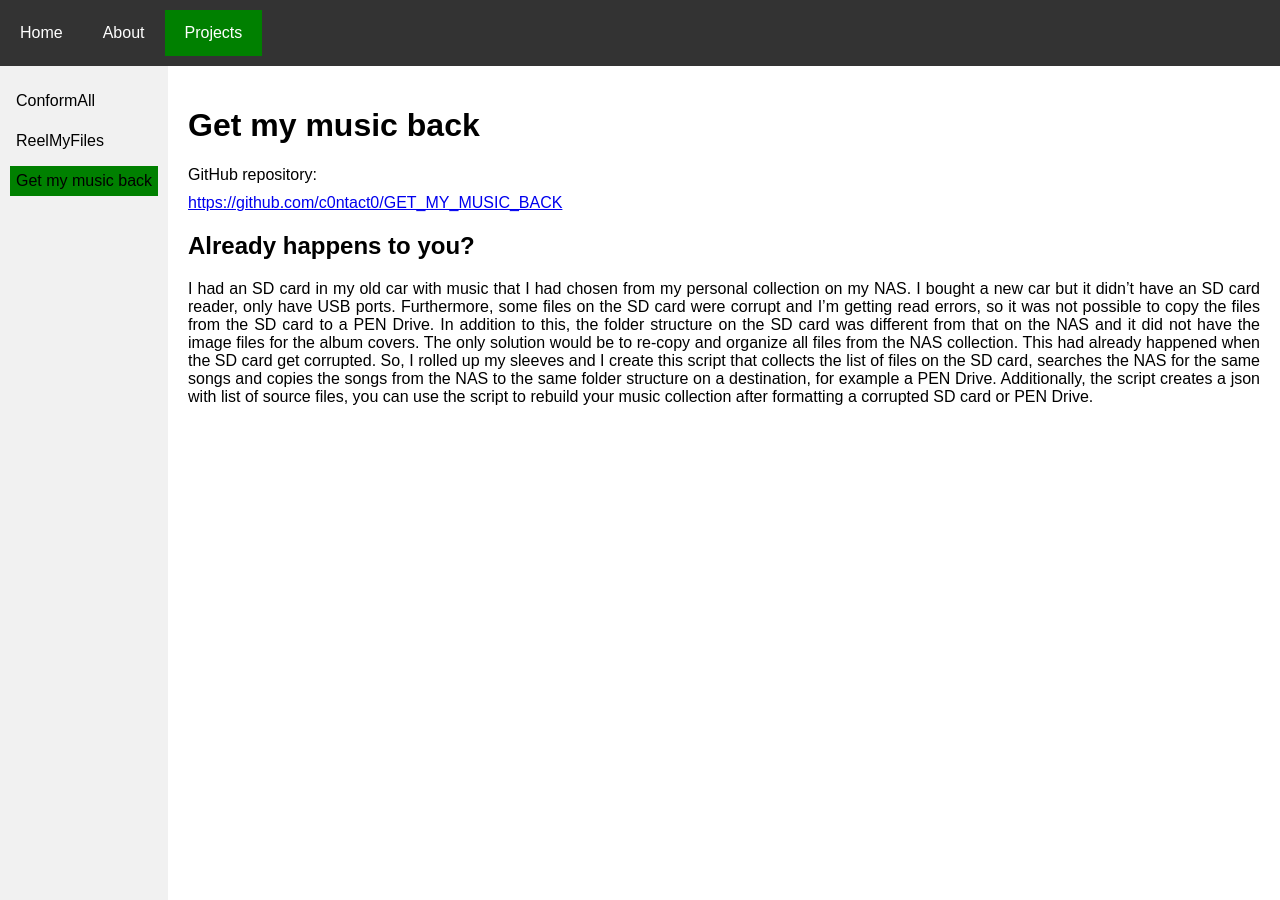
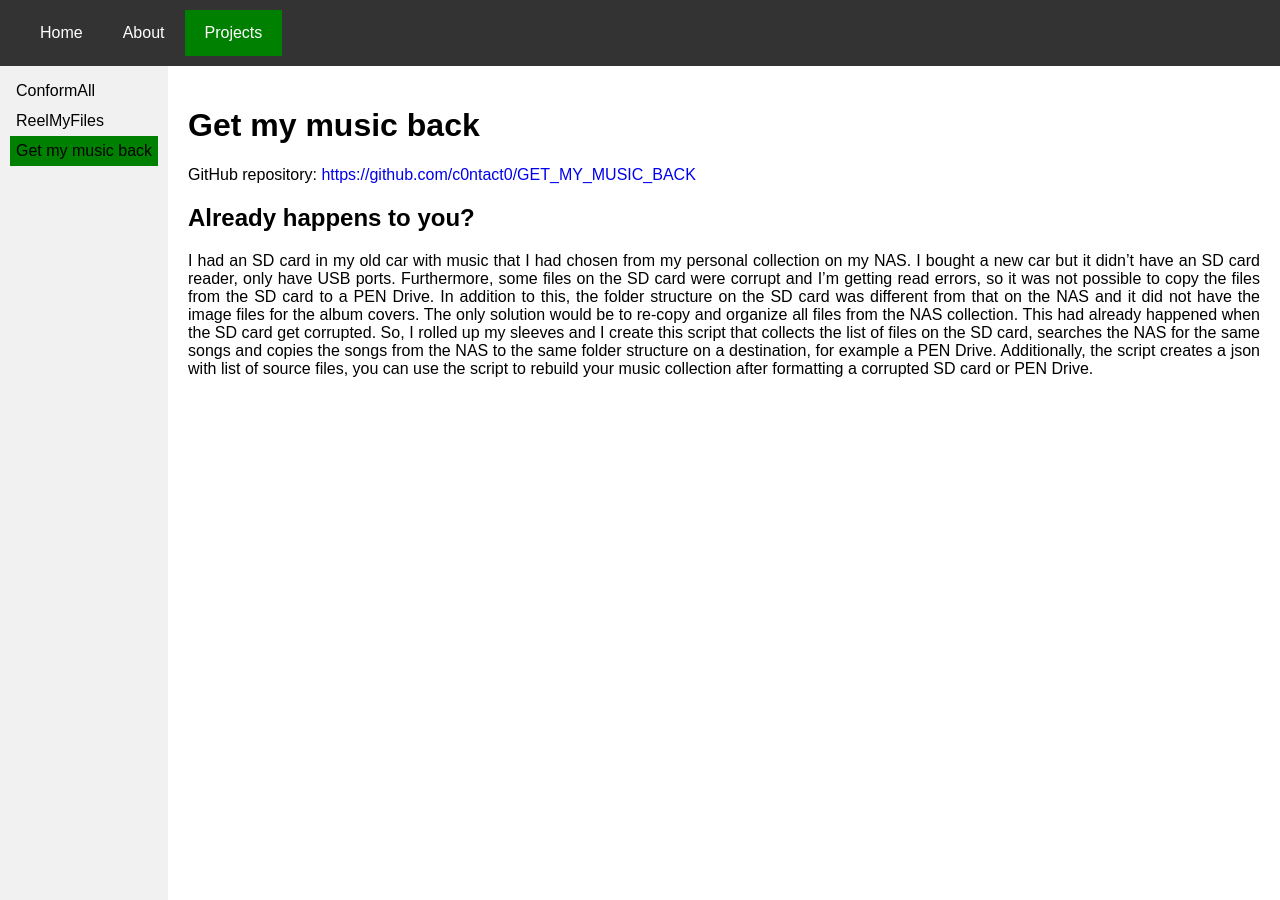
Before and after one commit to c0ntact0/c0ntact0.github.io, a Jekyll site: the page built from projects/get-my-music-back.md, in a window 1280 px wide and 900 px high. Built offline with Jekyll 4.4.1, drawn with Linux system fonts in a browser that asks for light colours.

Commit message:
responsiveness enhancements

```diff
--- a/_includes/navigation.html
+++ b/_includes/navigation.html
@@ -1,4 +1,9 @@
 <nav class="main-menu">
+    {% if page.submenu %}
+    <div id="btsidebar" class="hamburger" onclick="toggleSidebar()">
+    Show Sidebar
+    </div>
+    {% endif %}
     {% for item in site.data.navigation %}
     <a href="{{ item.link }}" {% if item.group contains page.group %} class="selected-main" {% else %} class="normal-main" {% endif %}>{{ item.name }}</a>
     {% endfor %}
--- a/_layouts/default.html
+++ b/_layouts/default.html
@@ -9,26 +9,28 @@
 </head>
 
 <body>
-    <div>
+    <div class="nav-bar">
+
         {% include navigation.html %}
+        {% include translate.html %}
+
     </div>
 
     <div class="container">
 
         {% if page.submenu %}
-        <div class="sidebar">{% include navigation-vertical.html %}</div>
+        <div class="sidebar" id="sidebar">{% include navigation-vertical.html %}</div>
         <div class="main-content">
-            {% include translate.html %}
             {{ content }}
         </div>
         {% else %}
         <div class="main-content">
-            {% include translate.html %}
             {{ content }}
         </div>
         {% endif %}
     </div>
 
+    <script src="/assets/js/scripts.js"></script>
 </body>
 
 </html>
--- a/_layouts/project.html
+++ b/_layouts/project.html
@@ -14,10 +14,12 @@
 
 <h1 translate="no"> {{ page.title }} </h1>
     {% if item.icon %}
-        <img src={{item.icon}} width="50" style="margin:10px">
+        <img src={{item.icon}} width="100" style="margin:10px">
     {% endif %}
 <div>
-    GitHub repository: <a href="{{ item.github }}" target="_blank">{{ item.github }}</a>
+    <div class="wrap-link">
+        GitHub repository: <a href="{{ item.github }}" target="_blank"> {{ item.github }}</a>
+    </div>
     {{ content }}
 </div>
 {% if item.screenshots.size > 0 %}
--- a/_sass/main.scss
+++ b/_sass/main.scss
@@ -75,7 +75,7 @@
 }
 
 .translate {
-    float: right;
+    display: flex;
 }
 
 .main-menu {
@@ -105,6 +105,21 @@
         transition: background-color 0.3s ease;
     }
 }
+
+.nav-bar {
+    display: flex;
+    justify-content: space-between;
+    /* Separa os itens para a esquerda e o link para a direita */
+    align-items: center;
+    background-color: #333;
+    padding: 10px 20px;
+    position: sticky;
+    top: 0;
+    z-index: 1000;
+}
+
+
+
 
 .vertical-menu {
     width: 100%;
@@ -139,7 +154,7 @@
 }
 
 .main-content {
-    //flex: 1; // Allows the main content to grow and fill the remaining space
+    flex: 1; // Allows the main content to grow and fill the remaining space
     width: 100;
     height: 100%;
     background-color: white;
@@ -148,27 +163,16 @@
     overflow-y: auto; // Adds scrolling if the content is too long
 }
 
-@media (max-width: 768px) {
-    .sidebar {
-        width: auto;
-        flex-shrink: 1;
-        overflow: auto;
-        padding: 10px;
+.wrap-link {
+
+    text-align: left;
+    a {
+        word-wrap: break-word;
+        overflow-wrap: break-word;
+        white-space: normal;
+        display: inline;
+        margin: 10px 0;
     }
-
-    .main-content {
-        width: 100%;
-        padding: 10px;
-    }
-}
-
-
-a {
-    word-wrap: break-word;
-    overflow-wrap: break-word;
-    white-space: normal;
-    display: block;
-    margin: 10px 0;
 }
 
 .project-screenshots {
@@ -197,3 +201,51 @@
         cursor: not-allowed;
     }
 }
+
+.hamburger {
+    //font-size: 30px;
+    cursor: pointer;
+    padding: 15px;
+    background-color: #333;
+    color: white;
+    display: none;
+    /* Esconde o botão em telas grandes */
+}
+
+a {
+    text-decoration: none;
+}
+
+/* Mostrar o botão hamburger em telas pequenas */
+@media screen and (max-width: 768px) {
+
+    .hamburger {
+        display: block;
+    }
+
+    .sidebar {
+        position: fixed;
+        transition: 0.3s;
+        overflow-x: hidden;
+        display: none;
+        left: 0;
+    }
+
+    .nav-bar {
+        flex-direction: column;
+        align-items: flex-start;
+    }
+
+    .main-menu,
+    .translate {
+        flex-direction: column;
+        width: 100%;
+    }
+
+    .nav-bar a {
+        padding: 12px;
+        width: 100%;
+        text-align: center;
+    }
+
+}
--- /dev/null
+++ b/assets/js/scripts.js
@@ -0,0 +1,14 @@
+function toggleSidebar() {
+    const sidebar = document.getElementById('sidebar');
+    const btsidebar = document.getElementById('btsidebar');
+    if (sidebar.style.display === '') {
+        sidebar.style.display = 'inline';
+        btsidebar.innerText = 'Hide Sidebar'
+    } else {
+        sidebar.style.display = '';
+        btsidebar.innerText = 'Show Sidebar'
+
+    }
+    //sidebar.style.display = sidebar.style.display === '' ? 'inline' : '';
+
+}
```
